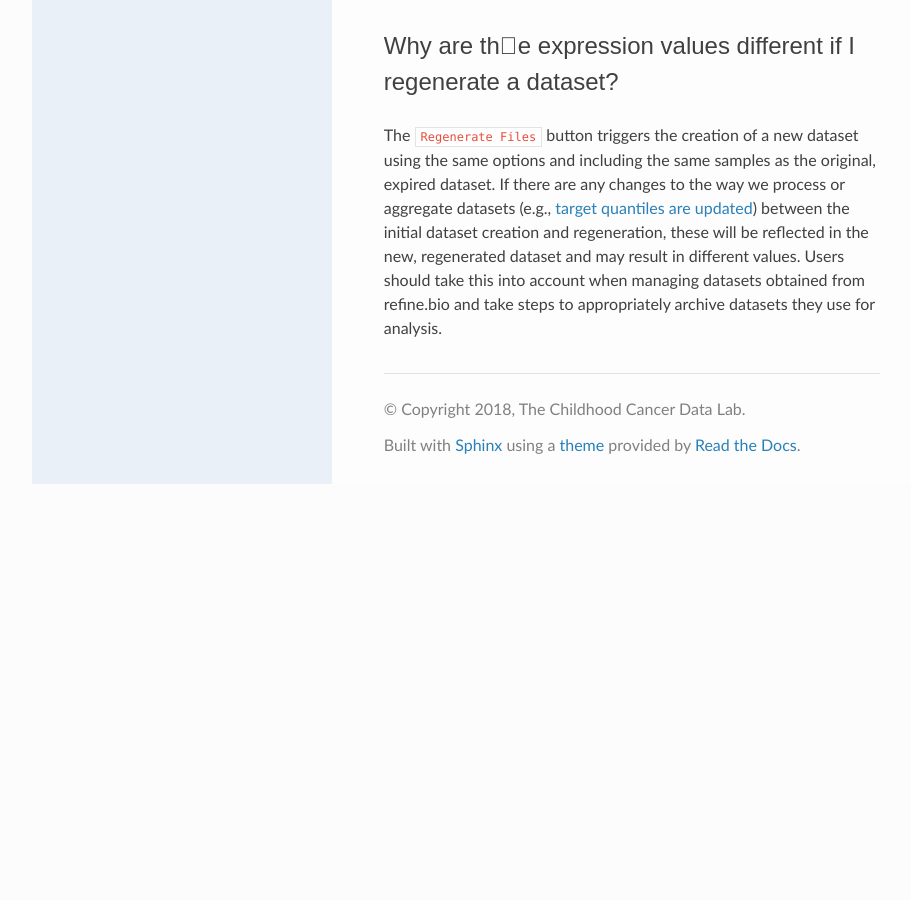
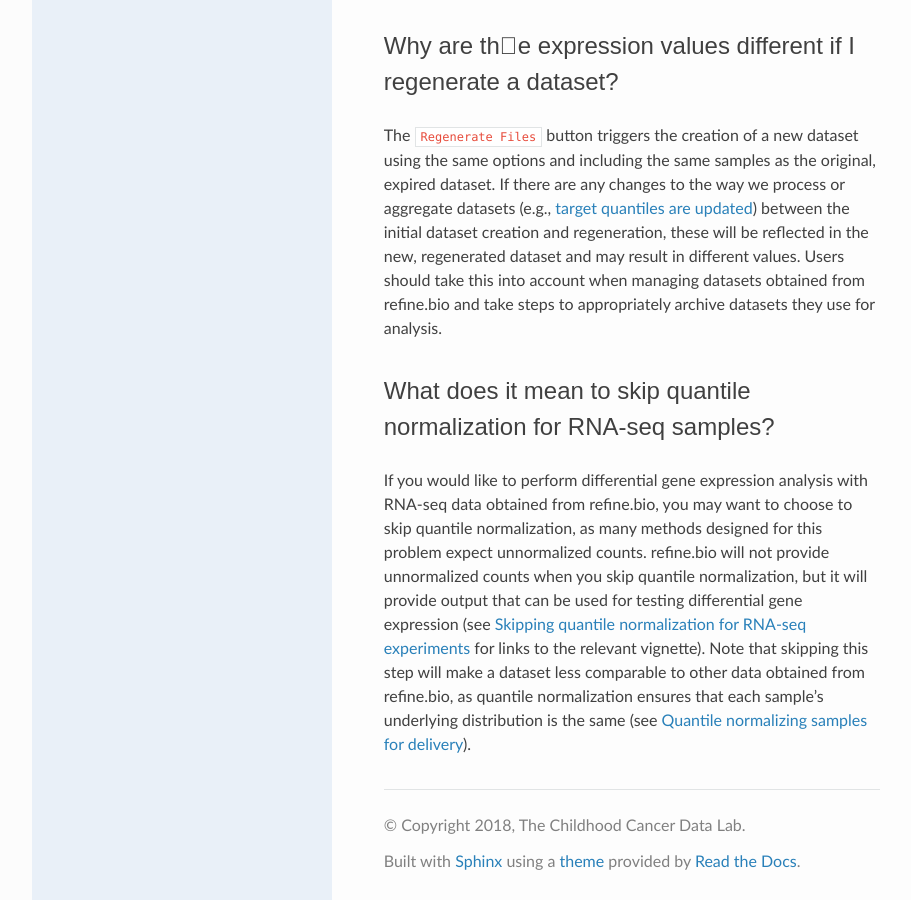
Before and after one commit to AlexsLemonade/refinebio-docs, a Sphinx documentation site: the page built from docs/faq.md, in a window 1280 px wide and 900 px high, scrolled down 3360 px. Shown: the whole window, without its empty margins (158-1069 px from the left). Built offline with Sphinx 7.4.7 and the Read the Docs theme 2.0.0, drawn with Linux system fonts in a browser that asks for light colours; before the commit the page ends 3844 px from its top, so only the background shows below that.

Commit message:
Add skip QN FAQ

```diff
--- a/docs/faq.md
+++ b/docs/faq.md
@@ -69,3 +69,9 @@ It may be sufficient to include batch, dataset, or platform as covariates for ce
 The `Regenerate Files` button triggers the creation of a new dataset using the same options and including the same samples as the original, expired dataset.
 If there are any changes to the way we process or aggregate datasets (e.g., [target quantiles are updated](http://docs.refine.bio/en/latest/main_text.html#quantile-normalization)) between the initial dataset creation and regeneration, these will be reflected in the new, regenerated dataset and may result in different values.
 Users should take this into account when managing datasets obtained from refine.bio and take steps to appropriately archive datasets they use for analysis.
+
+#### What does it mean to skip quantile normalization for RNA-seq samples?
+
+If you would like to perform differential gene expression analysis with RNA-seq data obtained from refine.bio, you may want to choose to skip quantile normalization, as many methods designed for this problem expect unnormalized counts.
+refine.bio will not provide unnormalized counts when you skip quantile normalization, but it will provide output that can be used for testing differential gene expression (see [Skipping quantile normalization for RNA-seq experiments](http://docs.refine.bio/en/latest/main_text.html#skipping-quantile-normalization-for-rna-seq-experiments) for links to the relevant vignette).
+Note that skipping this step will make a dataset less comparable to other data obtained from refine.bio, as quantile normalization ensures that each sample's underlying distribution is the same (see [Quantile normalizing samples for delivery](http://docs.refine.bio/en/latest/main_text.html#quantile-normalizing-samples-for-delivery)).
```
